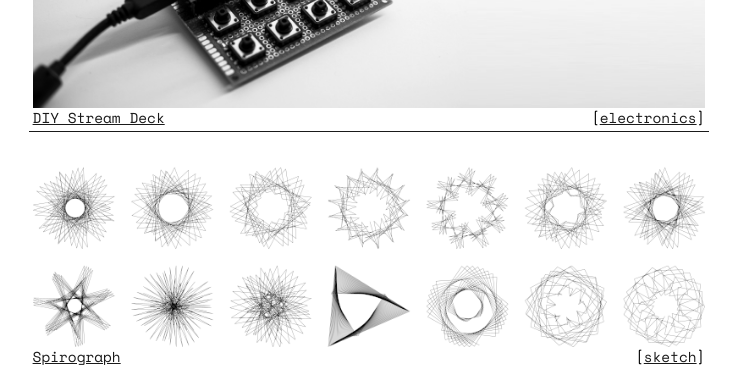
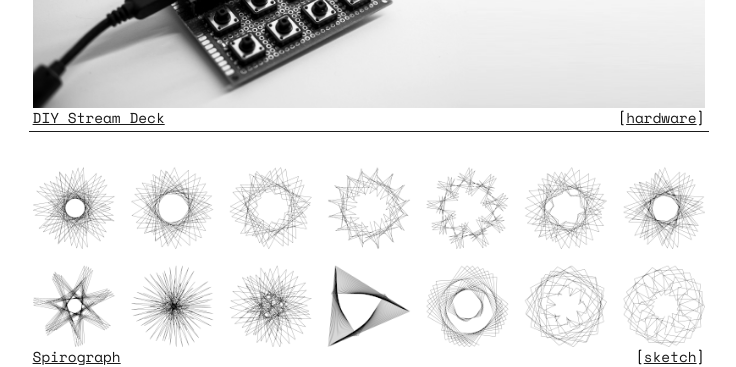
Before and after one commit to vec2pt/vec2pt.github.io, a Jekyll site: the page built from index.md, in a window 1280 px wide and 900 px high, scrolled down 2718 px. Shown: the part 153-520 px from the top of the window, without its empty margins (271-1007 px from the left). Built offline with Jekyll 4.4.1, drawn with Linux system fonts in a browser that asks for light colours; nearby versions of some CDN libraries.

Commit message:
Add hardware tag

```diff
--- a/_posts/2020-01-01-mp3-player.md
+++ b/_posts/2020-01-01-mp3-player.md
@@ -1,7 +1,7 @@
 ---
 layout: post
 title: "DIY MP3 player"
-tags: electronics
+tags: hardware
 img: ../assets/images/mp3-player.png
 ---
 
--- a/_posts/2020-11-17-streamdeck.md
+++ b/_posts/2020-11-17-streamdeck.md
@@ -1,7 +1,7 @@
 ---
 layout: post
 title: "DIY Stream Deck"
-tags: electronics
+tags: hardware
 img: ../assets/images/streamdeck.png
 ---
 
```
